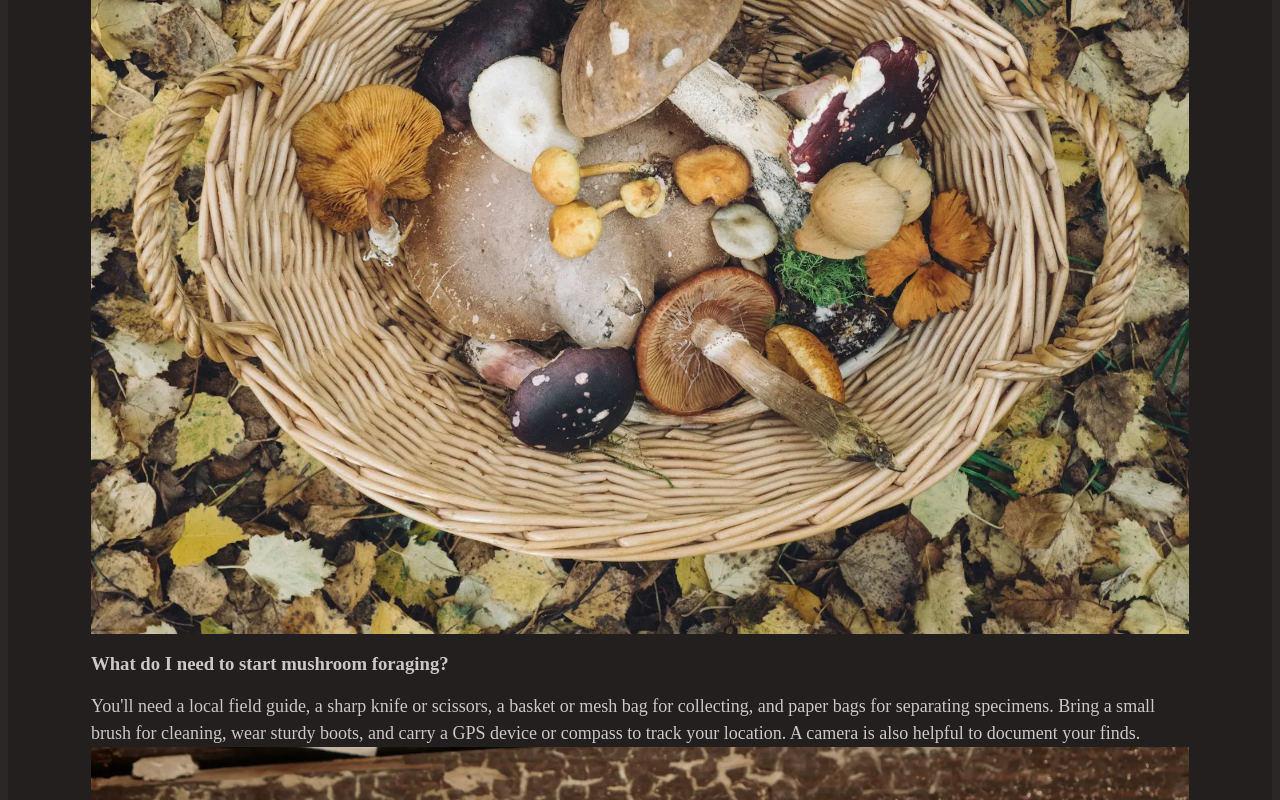
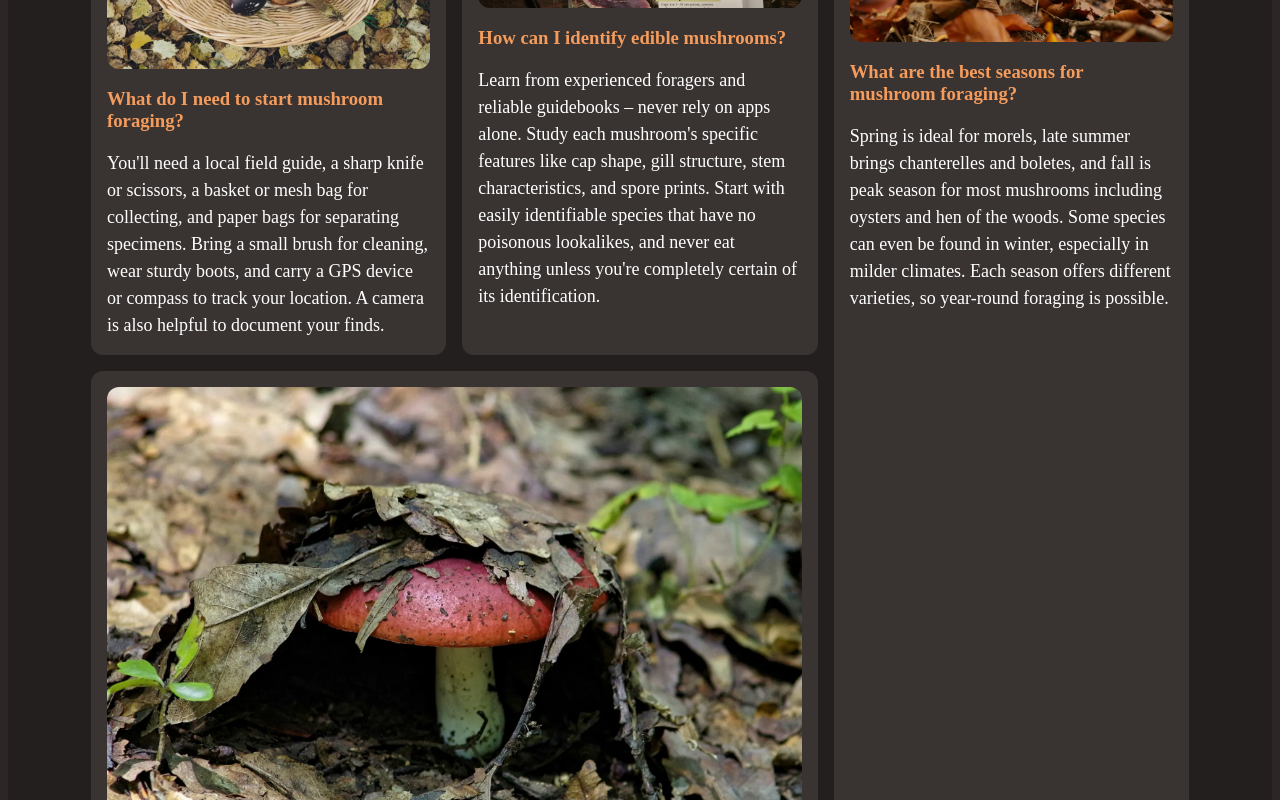
Before and after one commit to devaneyj3/mushroom_foraging, a Next.js app: page /mushroom-guide in a window 1280 px wide. Shown: the part 2780-3580 px from the top of the page. Built offline with nearby package versions, Linux system fonts and the light colour scheme.

Commit message:
add bento grid

```diff
--- a/app/mushroom-guide/page.module.scss
+++ b/app/mushroom-guide/page.module.scss
@@ -46,3 +46,50 @@
 .visuallyHidden {
   @include visually-hidden;
 }
+
+.faqBentoGrid {
+  color: $text-high-contrast;
+  display: grid;
+  gap: 1rem;
+  grid-template-areas:
+    "card-one"
+    "card-two"
+    "card-three"
+    "card-four";
+
+  // Assign grid areas to each card
+  > *:nth-child(1) {
+    grid-area: card-one;
+  }
+
+  > *:nth-child(2) {
+    grid-area: card-two;
+  }
+
+  > *:nth-child(3) {
+    grid-area: card-three;
+  }
+
+  > *:nth-child(4) {
+    grid-area: card-four;
+  }
+
+  @media (width > 600px) {
+    grid-template-columns: 1fr 1fr;
+    grid-template-areas:
+      "card-one card-two"
+      "card-three card-four";
+  }
+
+  @media (width > 900px) {
+    grid-template-columns: repeat(3, 1fr);
+    grid-template-areas:
+      "card-one card-two card-four"
+      "card-three card-three card-four";
+
+    // Make card-three span 2 columns
+    > *:nth-child(3) {
+      grid-column: span 2;
+    }
+  }
+}
--- a/app/mushroom-guide/page.tsx
+++ b/app/mushroom-guide/page.tsx
@@ -13,6 +13,7 @@ import Hero from '@/components/Hero'
 import { MUSHROOMS } from '../../data/mushrooms'
 import { FAQS } from '../../data/faq'
 import Image from 'next/image'
+import Card from '@/components/Card'
 
 export default function MushroomGuide() {
   return (
@@ -108,7 +109,14 @@ export default function MushroomGuide() {
 
           <div className={styles.faqBentoGrid}>
           {FAQS.map((f) => (
-              <FAQCard key={f.title} item={f} />
+            <Card
+            key={f.title}
+            image={f.imageSrc}
+            imageAlt={f.imageAlt}
+            title={f.title}
+            >
+              {f.body}
+            </Card>
           ))}
           </div>
         </Wrapper>
--- a/components/FAQCard.module.scss
+++ /dev/null
@@ -1,4 +0,0 @@
-@import '../app/variables';
-@import '../app/mixins';
-
-// Add your FAQCard styles here
--- a/components/FAQCard.tsx
+++ /dev/null
@@ -1,23 +0,0 @@
-import React from 'react'
-import styles from './FAQCard.module.scss'
-
-export interface Faq {
-  imageSrc: string
-  imageAlt: string
-  title: string
-  body: string
-}
-
-interface FAQCardProps {
-  item: Faq
-}
-
-export default function FAQCard({ item }: FAQCardProps) {
-  return (
-    <div className={styles.card}>
-      <img className={styles.image} src={item.imageSrc} alt={item.imageAlt} />
-      <h3 className={styles.cardTitle}>{item.title}</h3>
-      <p>{item.body}</p>
-    </div>
-  )
-}
```
Lines whose indentation alone changed are shown as unchanged.
